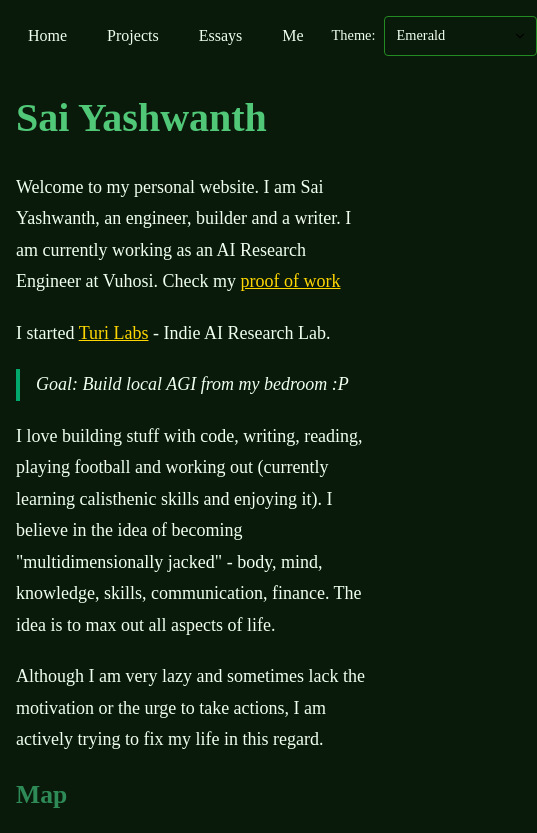
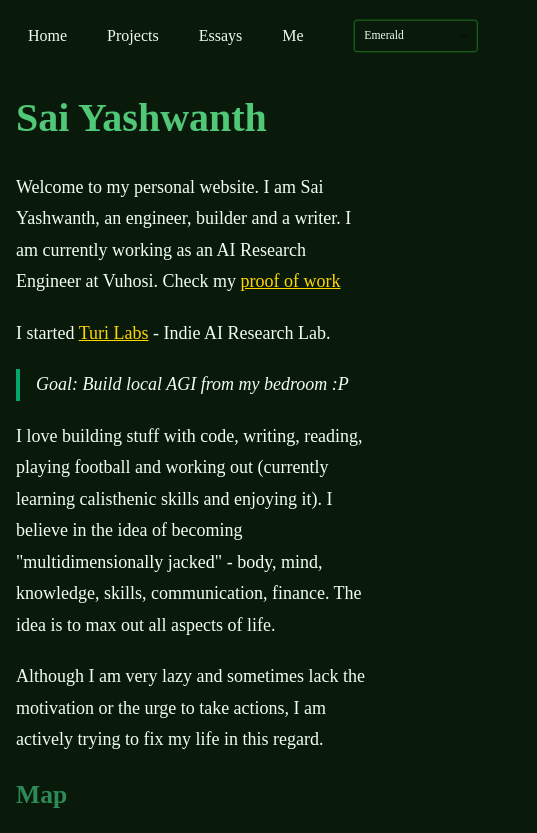
Before and after one commit to theyashwanthsai/DigitalGarden, a React (Vite) app: page / in a window 390 px wide. Shown: the top 833 px of the page, 537 px wide, since content can reach past the window. Built offline with nearby package versions, Linux system fonts and the light colour scheme; a web font is replaced by a local one.

Commit message:
Added a color picker

```diff
--- a/src/components/Header.css
+++ b/src/components/Header.css
@@ -38,6 +38,12 @@
     white-space: nowrap;
 }
 
+@media (max-width: 768px) {
+    .theme-switcher-container {
+      transform: scale(0.9);
+    }
+  }
+
 .theme-switcher {
     position: relative;
 }
--- a/src/components/Header.jsx
+++ b/src/components/Header.jsx
@@ -13,6 +13,7 @@ function Header() {
           <Link to="/articles" className="nav-link">Essays</Link>
           <Link to="/about" className="nav-link">Me</Link>
         </nav>
+        {/* Show theme switcher on all devices */}
         <div className="theme-switcher-container">
           <ThemeSwitcher />
         </div>
--- a/src/components/ThemeSwitcher.jsx
+++ b/src/components/ThemeSwitcher.jsx
@@ -53,7 +53,7 @@ const ThemeSwitcher = () => {
 
     return (
         <div className="theme-switcher-container">
-            <label htmlFor="theme-select">Theme:</label>
+            <label htmlFor="theme-select"></label>
             <div className="theme-switcher">
                 <select
                     id="theme-select"
```
